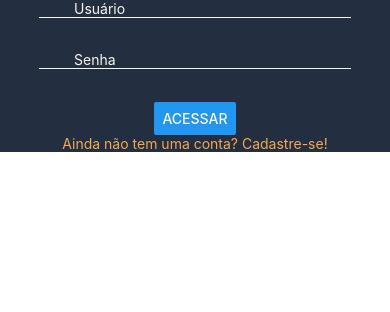
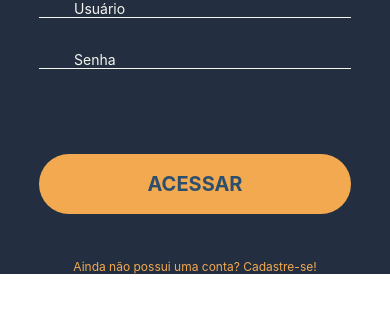
Before and after one commit to matheus-three/talggs-mobile, a React Native app: screen / in a window 390 px wide. Shown: the top 312 px of the page. Built offline with nearby package versions, Linux system fonts and the light colour scheme.

Commit message:
Reformulado botão

```diff
--- a/src/screens/login/index.tsx
+++ b/src/screens/login/index.tsx
@@ -1,20 +1,31 @@
 import React, { useState } from 'react';
 
-import { View, TextInput, Text, Button } from 'react-native';
+import { View, TextInput, Text, TouchableOpacity } from 'react-native';
 
 import Style from './style';
 
+// import { Logo1 } from '../../assets/icons'
 
 const Login = () => {
+
+    const teste = () => {
+        alert("TESTE")
+    }
+
+
     return (
         <View>
             <View style={Style.container}>
+                {/* <Logo1 /> */}
+
                 <TextInput placeholder="Usuário" style={Style.input}/>
                 <TextInput placeholder="Senha" secureTextEntry style={Style.input} />
 
-                <Button title="ACESSAR"/>
+                <TouchableOpacity style={Style.button}>
+                    <Text style={Style.buttonText}>ACESSAR</Text>
+                </TouchableOpacity>
 
-                <Text style={Style.text}>Ainda não tem uma conta? Cadastre-se!</Text>
+                <Text style={Style.text}>Ainda não possui uma conta? Cadastre-se!</Text>
             </View>
 
         </View>
--- a/src/screens/login/style.tsx
+++ b/src/screens/login/style.tsx
@@ -9,16 +9,26 @@ const styles = StyleSheet.create({
       width: '100%',
     },
 
-    header: {
-        width: '100%',
-        height: 100,
-        backgroundColor: '#101D35',
-        marginBottom: 37,
+    button: {
+        marginTop: 52,
+        width: '80%',
+        height: 60,
+        backgroundColor: '#f2a950',
+        borderRadius: 50,
+        alignItems: 'center',
+        justifyContent: 'center',
     },
 
+    buttonText: {
+        color: '#2D4F6C',
+        fontWeight: 'bold',
+        fontSize: 20,
+    },
 
     text: {
+        marginTop: 45,
         color: '#f2a950',
+        fontSize: 12,
     },
 
     input: {
```
